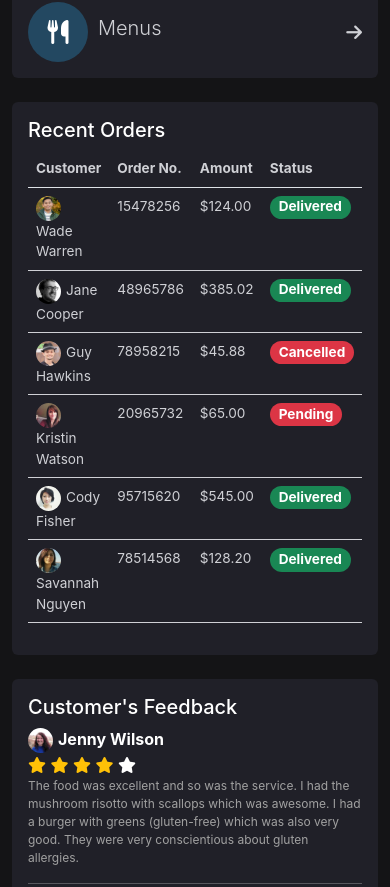
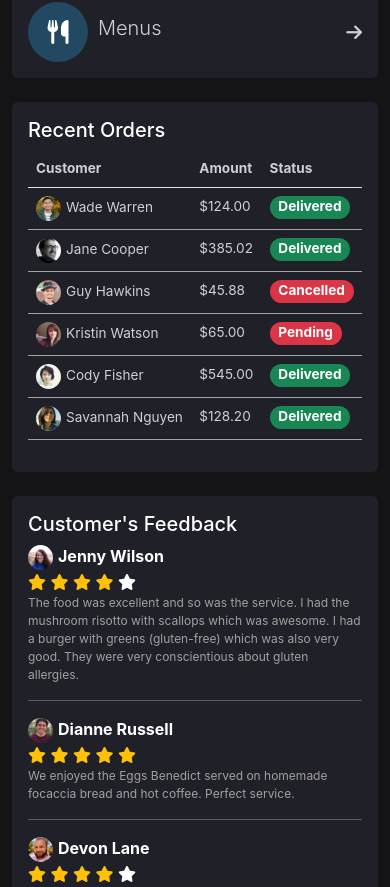
Before and after one commit to Saurav8427/dashboard, a React (Create React App) app: page / in a window 390 px wide. Shown: the part 1438-2325 px from the top of the page. Built offline with nearby package versions, Linux system fonts and the light colour scheme.

Commit message:
make responsive for mobile

```diff
--- a/src/App.css
+++ b/src/App.css
@@ -8,6 +8,7 @@ body {
 .content {
   margin-left: 55px;
   padding: 20px;
+  min-width: 0;
 }
 
 @media (max-width: 768px) {
--- a/src/Dashboard.css
+++ b/src/Dashboard.css
@@ -87,7 +87,7 @@
 
     }
     tbody {
-        border-color: #cfd0d5 !important;
+        border-color: #a1a1a1 !important;
     }
     table img, .feedback
     img {
@@ -143,3 +143,14 @@
         color:grey;
         font-size: 10px;
       }
+
+      @media (max-width: 768px) {
+        .form-control {
+          width: 150px;
+        }
+      }
+      @media (max-width: 480px) {
+        .small-cell {
+            display: none;
+        }
+      }
--- a/src/Dashboard.js
+++ b/src/Dashboard.js
@@ -224,7 +224,7 @@ const Dashboard = () => {
                       <thead>
                         <tr>
                           <th>Customer</th>
-                          <th>Order No.</th>
+                          <th className='small-cell'>Order No.</th>
                           <th>Amount</th>
                           <th>Status</th>
                         </tr>
@@ -232,38 +232,38 @@ const Dashboard = () => {
                       <tbody>
                         <tr>
                           <td><img src="/users/2.jpg" class="rounded-circle" alt="Circular" width="25"/>Wade Warren</td>
-                          <td>15478256</td>
+                          <td className='small-cell'>15478256</td>
                           <td>$124.00</td>
                           <td><span className="badge bg-success">Delivered</span></td>
                         </tr>
                         <tr>
                           <td>
                             <img src="/users/1.jpg" class="rounded-circle" alt="Circular" width="25"/>Jane Cooper</td>
-                          <td>48965786</td>
+                          <td className='small-cell'>48965786</td>
                           <td>$385.02</td>
                           <td><span className="badge bg-success">Delivered</span></td>
                         </tr>
                         <tr>
                           <td><img src="/users/7.jpg" class="rounded-circle" alt="Circular" width="25"/>Guy Hawkins</td>
-                          <td>78958215</td>
+                          <td className='small-cell'>78958215</td>
                           <td>$45.88</td>
                           <td><span className="badge bg-danger">Cancelled</span></td>
                         </tr>
                         <tr>
                           <td><img src="/users/3.jpg" class="rounded-circle" alt="Circular" width="25"/>Kristin Watson</td>
-                          <td>20965732</td>
+                          <td className='small-cell'>20965732</td>
                           <td>$65.00</td>
                           <td><span className="badge bg-danger">Pending</span></td>
                         </tr>
                         <tr>
                           <td><img src="/users/4.jpg" class="rounded-circle" alt="Circular" width="25"/>Cody Fisher</td>
-                          <td>95715620</td>
+                          <td className='small-cell'>95715620</td>
                           <td>$545.00</td>
                           <td><span className="badge bg-success">Delivered</span></td>
                         </tr>
                         <tr>
                           <td><img src="/users/5.jpg" class="rounded-circle" alt="Circular" width="25"/>Savannah Nguyen</td>
-                          <td>78514568</td>
+                          <td className='small-cell'>78514568</td>
                           <td>$128.20</td>
                           <td><span className="badge bg-success">Delivered</span></td>
                         </tr>
```
